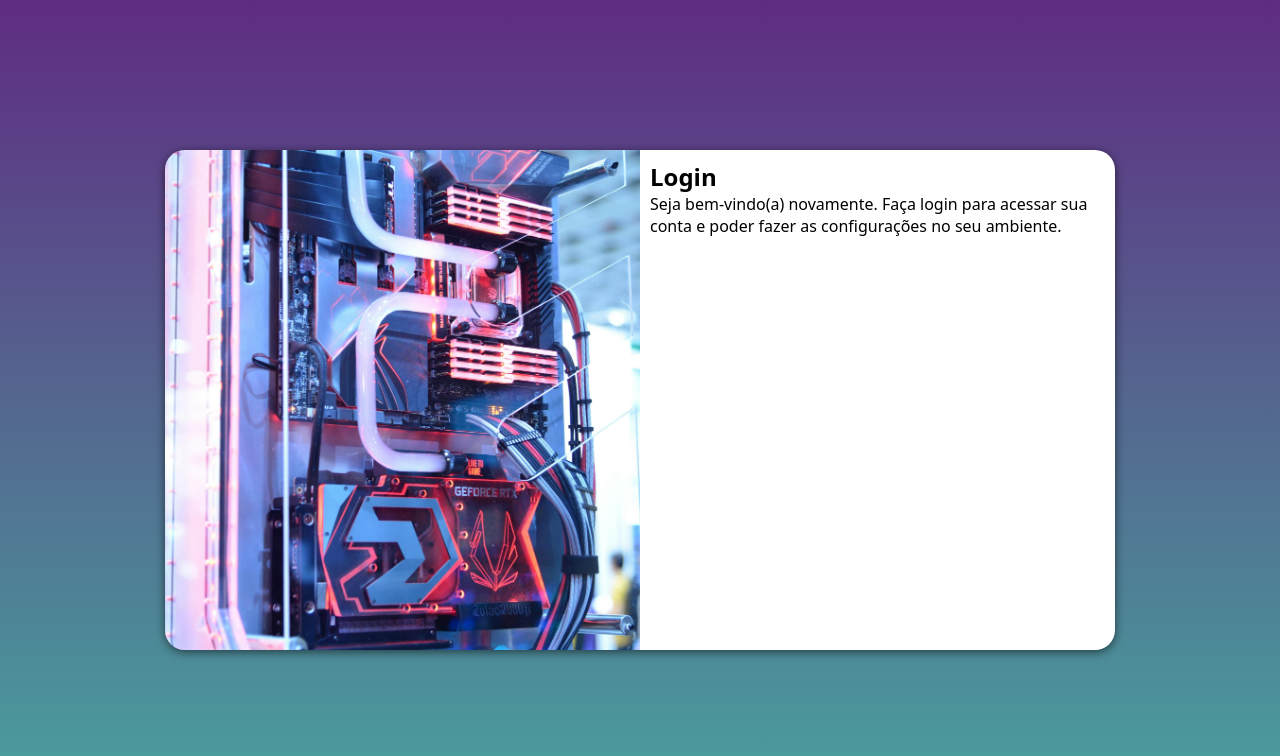
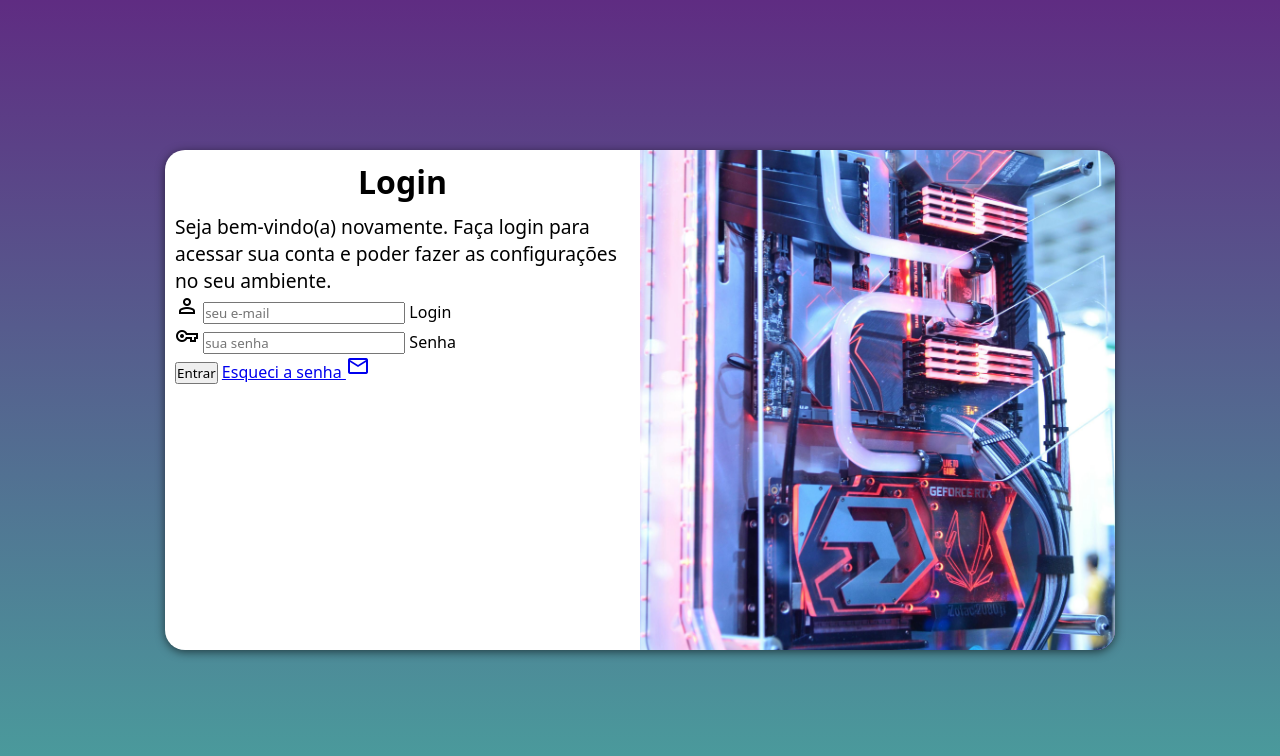
Before and after one commit to ErickJunior017/projeto-login, a plain HTML site: page index.html in a window 1280 px wide. Drawn offline with nearby package versions, Linux system fonts and the light colour scheme.

Commit message:
adicionei o formulario

```diff
--- a/estilos/media-query.css
+++ b/estilos/media-query.css
@@ -31,13 +31,21 @@
     }
 
     section#login > div#imagem{
-        float: left;
+        float: right;
         width: 50%;
         height: 100%;
     }
 
     section#login > div#formulario{
-        float: right;
+        float: left;
         width: 50%;
     }
+
+    div#formulario h1{
+        font-size: 2em;
+    }
+
+    div#formulario p{
+        font-size: 1.2em;
+    }
 }
--- a/estilos/style.css
+++ b/estilos/style.css
@@ -55,3 +55,12 @@ section#login > div#formulario{
     padding: 10px;
     display: block;
 }
+
+div#formulario h1{
+    text-align: center;
+    margin-bottom: 10px;
+}
+
+div#formulario p{
+    font-size: 0.8em;
+}
--- a/index.html
+++ b/index.html
@@ -6,6 +6,7 @@
     <title>Login</title>
     <link rel="stylesheet" href="estilos/style.css">
     <link rel="stylesheet" href="estilos/media-query.css">
+    <link href="https://fonts.googleapis.com/css2?family=Material+Symbols+Outlined" rel="stylesheet">
 </head>
 <body>
     <main>
@@ -17,8 +18,27 @@
             <div id="formulario">
                 <h1>Login</h1>
                 <p>Seja bem-vindo(a) novamente. Faça login para acessar sua conta e poder fazer as configurações no seu ambiente.</p>
-                <form action="login.php" method="post">
+                <form action="login.php" method="post" autocomplete="on">
+                    <div class="campo">
+                        <span class="material-symbols-outlined">
+                            person
+                            </span>
+                        <input type="email" name="login" id="ilogin" placeholder="seu e-mail" autocomplete="email" required maxlength="30">
+                        <label for="ilogin" >Login</label>
+                    </div>
 
+                    <div class="campo">
+                        <span class="material-symbols-outlined">
+                            vpn_key
+                            </span>
+                        <input type="password" name="senha" id="isenha" placeholder="sua senha" autocomplete="current-password" required minlength="8" maxlength="20">
+                        <label for="isenha">Senha</label>
+                    </div>
+
+                    <input type="submit" value="Entrar">
+                    <a href="esqueci.html">
+                        Esqueci a senha <i class="material-symbols-outlined">mail</i>
+                    </a>
                 </form>
             </div>
         </section>
```
